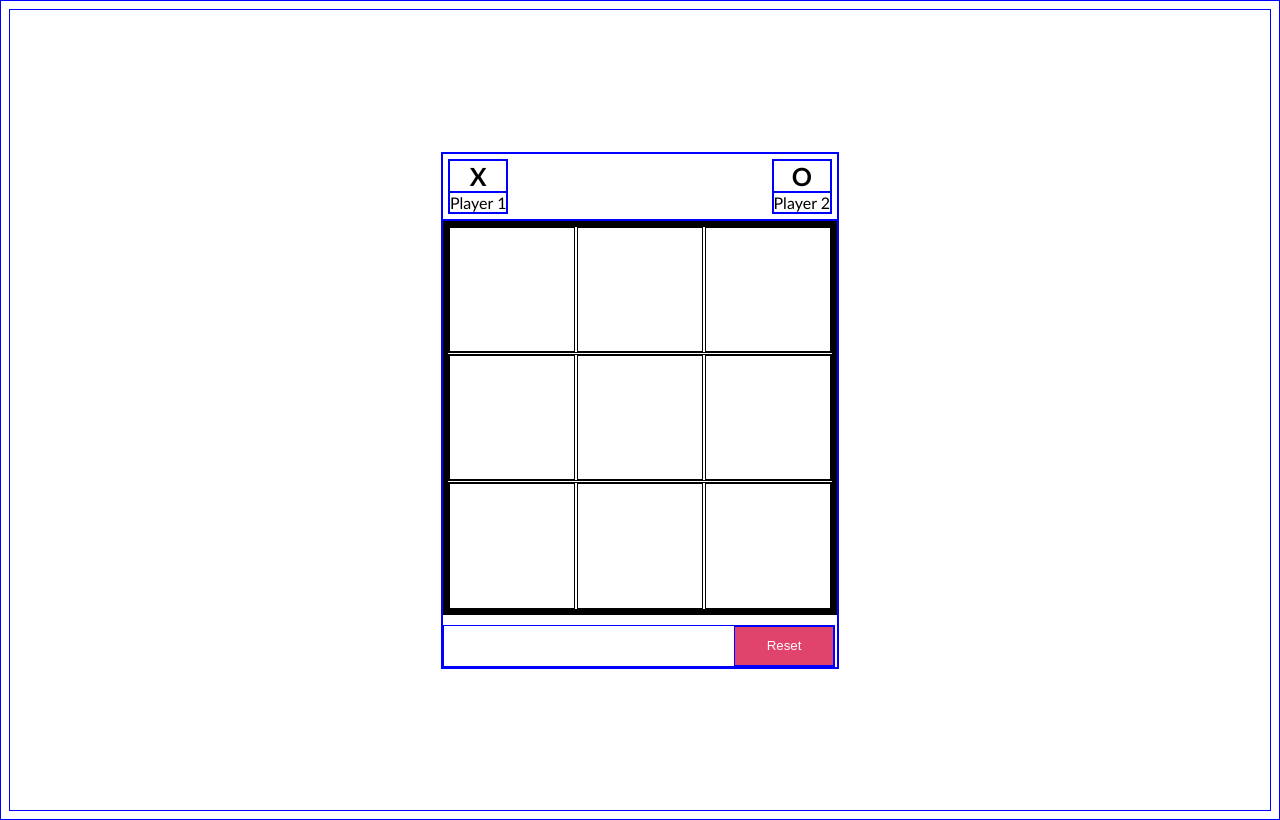
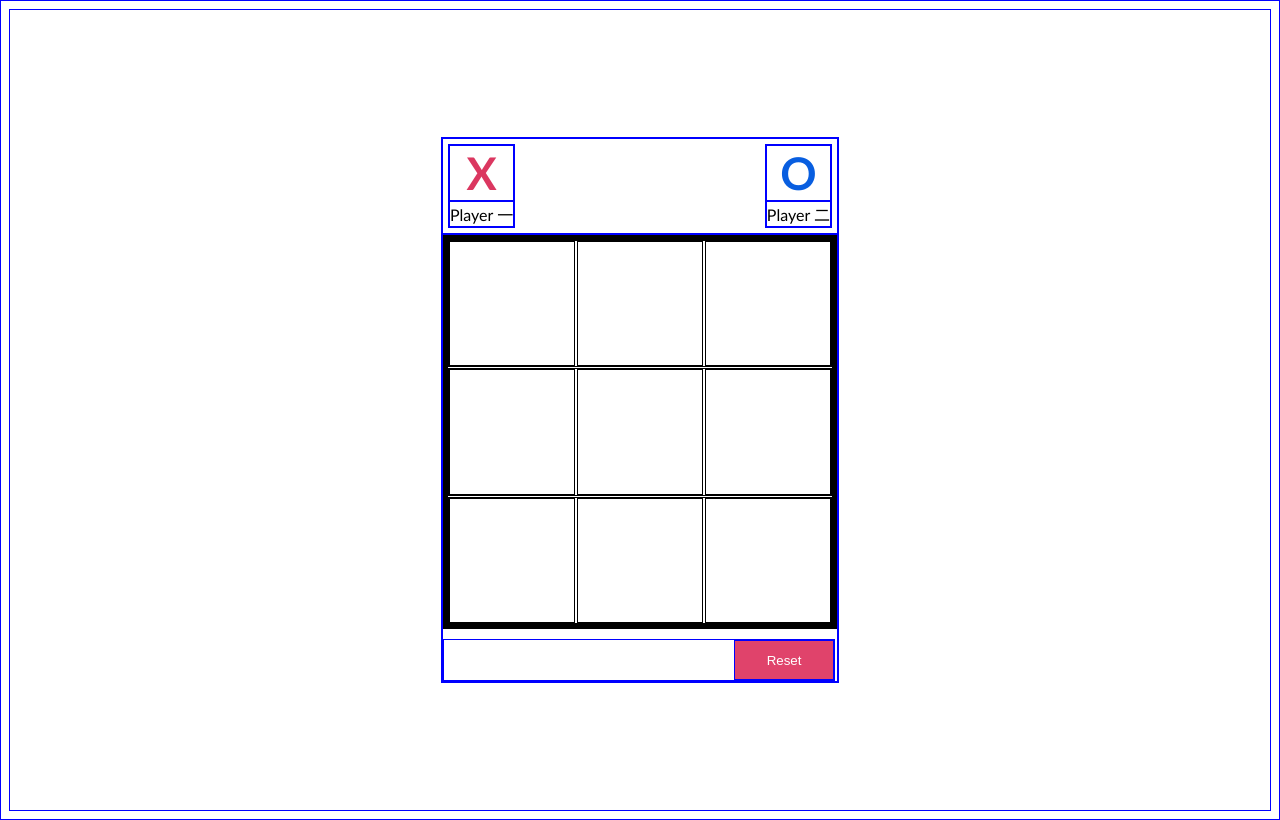
Before and after one commit to callsign-doc/Tic-tac-toe, a plain HTML site: page index.html in a window 1280 px wide. Drawn offline with Linux system fonts and the light colour scheme.

Commit message:
Add function to display player name in UI based on player name stored in GameController

```diff
--- a/index.html
+++ b/index.html
@@ -11,12 +11,12 @@
 
         <div class="player-display">
             <div class="playerContainer">
-                <div class="playerSymbol">X</div>
-                <div class="playerName">Player 1</div>
+                <div class="playerSymbol" id="player1Symbol">X</div>
+                <div class="playerName" id="player1Name">Player 1</div>
             </div>
             <div class="playerContainer">
-                <div class="playerSymbol">O</div>
-                <div class="playerName">Player 2</div>
+                <div class="playerSymbol" id="player2Symbol">O</div>
+                <div class="playerName" id="player2Name">Player 2</div>
             </div>
         </div>
 
--- a/script.js
+++ b/script.js
@@ -238,6 +238,14 @@ const DisplayController = (function(doc) {
   });
 
 
+  const updatePlayerNameDisplay = (player1, player2) => {
+    const p1DisplayName = doc.getElementById('player1Name');
+    const p2DisplayName = doc.getElementById('player2Name');
+
+    p1DisplayName.textContent = player1.name;
+    p2DisplayName.textContent = player2.name;
+  }
+
 
   const makeUppercase = (text) => {
     log("Making uppercase");
@@ -302,7 +310,7 @@ const DisplayController = (function(doc) {
   return {
     makeUppercase, writeToDom,
     displayGameboard, clearGameboard, markGameboardUI,
-    updateGridItemClass
+    updateGridItemClass, updatePlayerNameDisplay
   }
 })(document || documentMock);
 
@@ -313,12 +321,12 @@ const DisplayController = (function(doc) {
 
 const GameController = (function() {
   let player1 = {
-    name: 'Player One',
+    name: 'Player 一',
     symbol: 'X',
     moves: 0
   }
   let player2 = {
-    name: 'Player Two',
+    name: 'Player 二',
     symbol: 'O',
     moves: 0
   }
@@ -358,6 +366,7 @@ const GameController = (function() {
 
   // GAME START
   DisplayController.displayGameboard(Gameboard.board);
+  DisplayController.updatePlayerNameDisplay(player1, player2);
 
 
   gameboardUI.addEventListener('click', event => {
--- a/style.css
+++ b/style.css
@@ -31,9 +31,15 @@ body {
     padding: 5px;
 }
 .playerSymbol {
-    font-size: 25px;
+    font-size: 45px;
     font-weight: bold;
     text-align: center;
+}
+#player1Symbol {
+    color: #db3760;
+}
+#player2Symbol {
+    color: #085ee0;
 }
 
 
```
